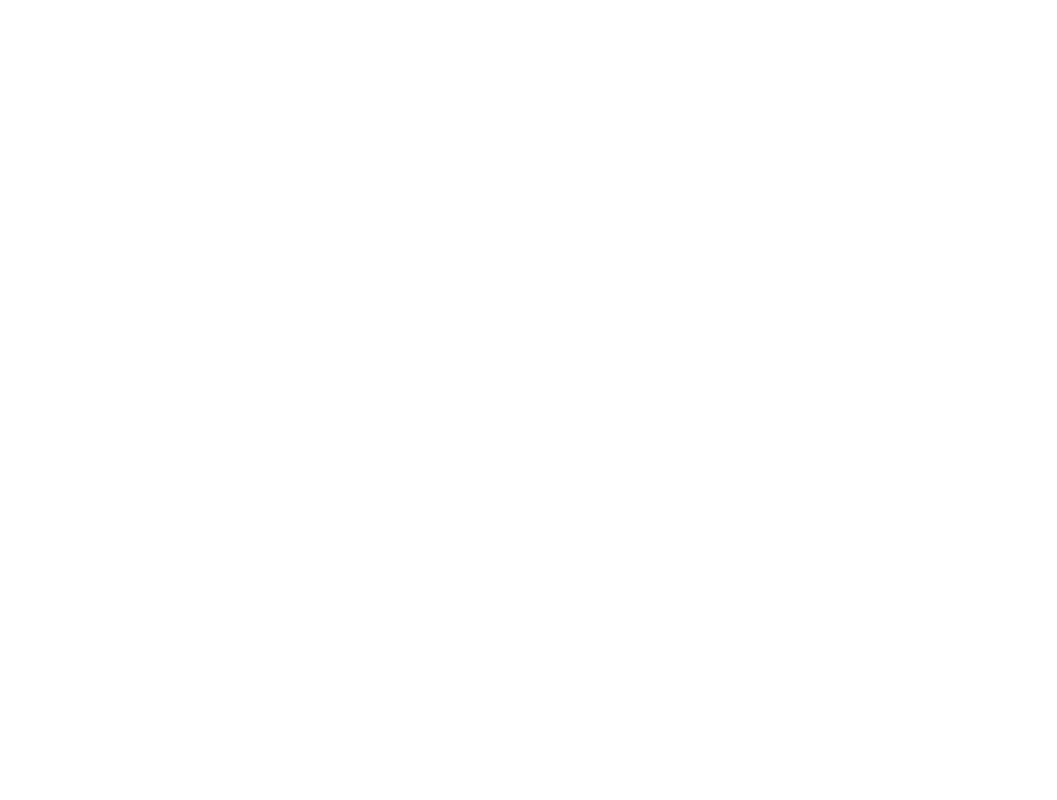
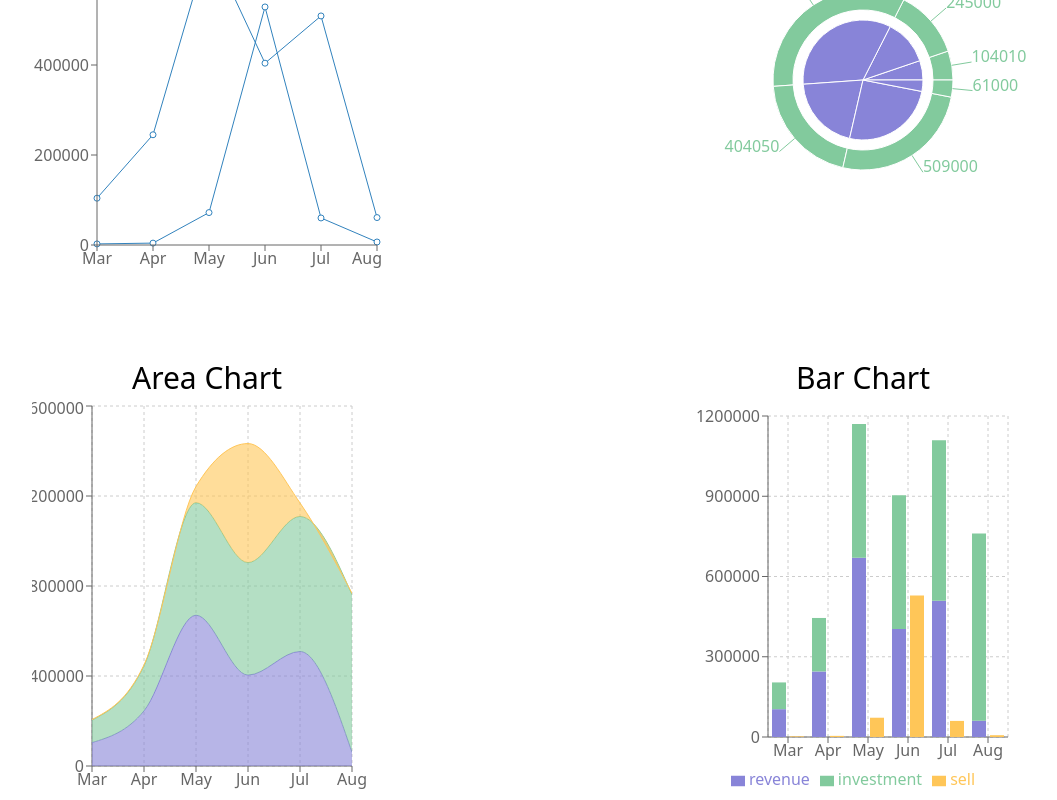
Before and after one commit to shoronshaha/firearms-analysis-website, a React (Create React App) app: page /dashboard in a window 1280 px wide. Shown: the part 228-1028 px from the top of the page, without its empty margins (105-1162 px from the left). Before the commit the page ends 800 px from the top, so only its background shows below. Built offline with nearby package versions, Linux system fonts and the light colour scheme.

Commit message:
dashboard charts are added

```diff
--- a/src/Components/Dashboard/Dashboard.js
+++ b/src/Components/Dashboard/Dashboard.js
@@ -1,8 +1,165 @@
 import React from 'react';
+import { Area, AreaChart, Bar, BarChart, CartesianGrid, Legend, Line, LineChart, Pie, PieChart, ResponsiveContainer, Tooltip, XAxis, YAxis } from 'recharts';
 
 const Dashboard = () => {
+    const data = [
+        {
+            "id": 1,
+            "month": "Mar",
+            "investment": 100000,
+            "sell": 2410,
+            "revenue": 104010
+        },
+        {
+            "id": 2,
+            "month": "Apr",
+            "investment": 200000,
+            "sell": 4230,
+            "revenue": 245000
+        },
+        {
+            "id": 3,
+            "month": "May",
+            "investment": 500000,
+            "sell": 72060,
+            "revenue": 670100
+        },
+        {
+            "id": 4,
+            "month": "Jun",
+            "investment": 500000,
+            "sell": 529000,
+            "revenue": 404050
+        },
+        {
+            "id": 5,
+            "month": "Jul",
+            "investment": 600000,
+            "sell": 60100,
+            "revenue": 509000
+        },
+        {
+            "id": 6,
+            "month": "Aug",
+            "investment": 700000,
+            "sell": 6700,
+            "revenue": 61000
+        }
+    ];
+    const data2 = [
+        {
+            "id": 1,
+            "month": "Mar",
+            "investment": 1007000,
+            "sell": 2410,
+            "revenue": 104010
+        },
+        {
+            "id": 2,
+            "month": "Apr",
+            "investment": 2000700,
+            "sell": 4230,
+            "revenue": 245000
+        },
+        {
+            "id": 3,
+            "month": "May",
+            "investment": 5007000,
+            "sell": 72060,
+            "revenue": 670100
+        },
+        {
+            "id": 4,
+            "month": "Jun",
+            "investment": 5700000,
+            "sell": 529000,
+            "revenue": 404050
+        },
+        {
+            "id": 5,
+            "month": "Jul",
+            "investment": 8007000,
+            "sell": 60100,
+            "revenue": 509000
+        },
+        {
+            "id": 6,
+            "month": "Aug",
+            "investment": 7007000,
+            "sell": 6700,
+            "revenue": 61000
+        }
+
+    ]
+
+
     return (
-        <div>
+        <div className='grid grid-col-1 md:grid-cols-2 gap-10 m-1 justify-items-center'>
+            <div className='mb-10 '>
+                <h1 className='text-3xl text-center'>Line Charts</h1>
+                <LineChart width={350} height={400} data={data}>
+                    <Line dataKey={'revenue'}></Line>
+                    <Line dataKey={'sell'}></Line>
+                    <XAxis dataKey={'month'}></XAxis>
+                    <YAxis dataKey={'investment'}></YAxis>
+                    <Tooltip></Tooltip>
+                </LineChart>
+            </div>
+
+            <div className='mb-10'>
+                <h1 className='text-3xl text-center'>PieChart</h1>
+                <PieChart width={350} height={400}>
+                    <Pie data={data} dataKey="revenue" cx="50%" cy="50%" outerRadius={60} fill="#8884d8" />
+                    <Pie data={data2} dataKey="revenue" cx="50%" cy="50%" innerRadius={70} outerRadius={90} fill="#82ca9d" label />
+                    <Tooltip></Tooltip>
+                </PieChart>
+            </div>
+
+            <div>
+                <h1 className='text-3xl text-center'>Area Chart</h1>
+                <AreaChart
+                    width={350}
+                    height={400}
+                    data={data}
+                    margin={{
+                        top: 10,
+                        right: 30,
+                        left: 0,
+                        bottom: 0,
+                    }}
+                >
+                    <CartesianGrid strokeDasharray="3 3" />
+                    <XAxis dataKey="month" />
+                    <YAxis />
+                    <Tooltip />
+                    <Area type="monotone" dataKey="revenue" stackId="1" stroke="#8884d8" fill="#8884d8" />
+                    <Area type="monotone" dataKey="investment" stackId="1" stroke="#82ca9d" fill="#82ca9d" />
+                    <Area type="monotone" dataKey="sell" stackId="1" stroke="#ffc658" fill="#ffc658" />
+                </AreaChart>
+            </div>
+            <div>
+                <h1 className='text-3xl text-center'>Bar Chart</h1>
+                <BarChart
+                    width={350}
+                    height={400}
+                    data={data}
+                    margin={{
+                        top: 20,
+                        right: 30,
+                        left: 20,
+                        bottom: 5,
+                    }}
+                >
+                    <CartesianGrid strokeDasharray="3 3" />
+                    <XAxis dataKey="month" />
+                    <YAxis />
+                    <Tooltip />
+                    <Legend />
+                    <Bar dataKey="revenue" stackId="a" fill="#8884d8" />
+                    <Bar dataKey="investment" stackId="a" fill="#82ca9d" />
+                    <Bar dataKey="sell" fill="#ffc658" />
+                </BarChart>
+            </div>
 
         </div>
     );
--- a/src/Components/Navbar/Navbar.js
+++ b/src/Components/Navbar/Navbar.js
@@ -1,14 +1,13 @@
 import CustomLink from '../CustomLink/CustomLink';
 const Navbar = () => {
     return (
-        <div className='sticky top-0 bg-orange-400 px-12 py-8 flex justify-center md:justify-between'>
+        <div className='w-full top-0 bg-orange-400 px-12 py-4 flex justify-center md:justify-between'>
             <div className='hidden md:block'>
-
                 <CustomLink className='font-sans font-bold text-3xl text-white' to='/'>
                     FireArms
                 </CustomLink>
             </div>
-            <div className='flex gap-4 text-xl'>
+            <div className='flex gap-2 text-xl'>
                 <CustomLink to='/'>Home</CustomLink>
                 <CustomLink to='/reviews'>Reviews</CustomLink>
                 <CustomLink to='/dashboard'>Dashboard</CustomLink>
--- /dev/null
+++ b/src/Components/Recharts/Recharts.js
@@ -0,0 +1,12 @@
+import React from 'react';
+
+const Recharts = ({ rechart }) => {
+    const { id, month, investment, sell, revenue } = rechart
+    return (
+        <div>
+
+        </div>
+    );
+};
+
+export default Recharts;
--- a/src/Components/Reviews/Reviews.js
+++ b/src/Components/Reviews/Reviews.js
@@ -11,8 +11,7 @@
     }, [])
     return (
         <div className='px-4 pt-20 pb-24 mx-auto max-w-7xl md:px-2'>
-            <p className='text-center text-3xl font-bold text-black'>all the arms details</p>
-            <p className='text-center mb-12 text-xl font-normal text-black'>total rifle:{rifles.length}</p>
+            <p className='text-center text-3xl font-bold text-black'>All The Arms Reviews</p>
             <div className='grid grid-cols-1 md:grid-cols-3 justify-items-center'>
                 {
                     rifles.map(rifle => <Rifle
--- a/src/Components/Rifle/Rifle.js
+++ b/src/Components/Rifle/Rifle.js
@@ -1,7 +1,7 @@
 import React from 'react';
 
 const Rifle = ({ rifle }) => {
-    const { name, id, img, description, userImage, price, rating, userName, text } = rifle;
+    const { name, id, img, userImage, price, rating, userName, text } = rifle;
     return (
         <div className=' my-10 shadow-lg rounded-2xl w-[250px] bg-white p-4 '>
             <div >
@@ -16,7 +16,6 @@
                     <p className='flex p-4'><span><img className='w-5 rounded-lg ' src={userImage} alt="" /></span> Name: {userName}</p>
                     <p>Text:{text}</p>
                     <p>Rating: {rating}</p>
-
                 </div>
 
             </div>
```
Also changed, not shown: public/data.json (added, +43 -0 lines), src/Components/Recharts/Recharts.css (added).
